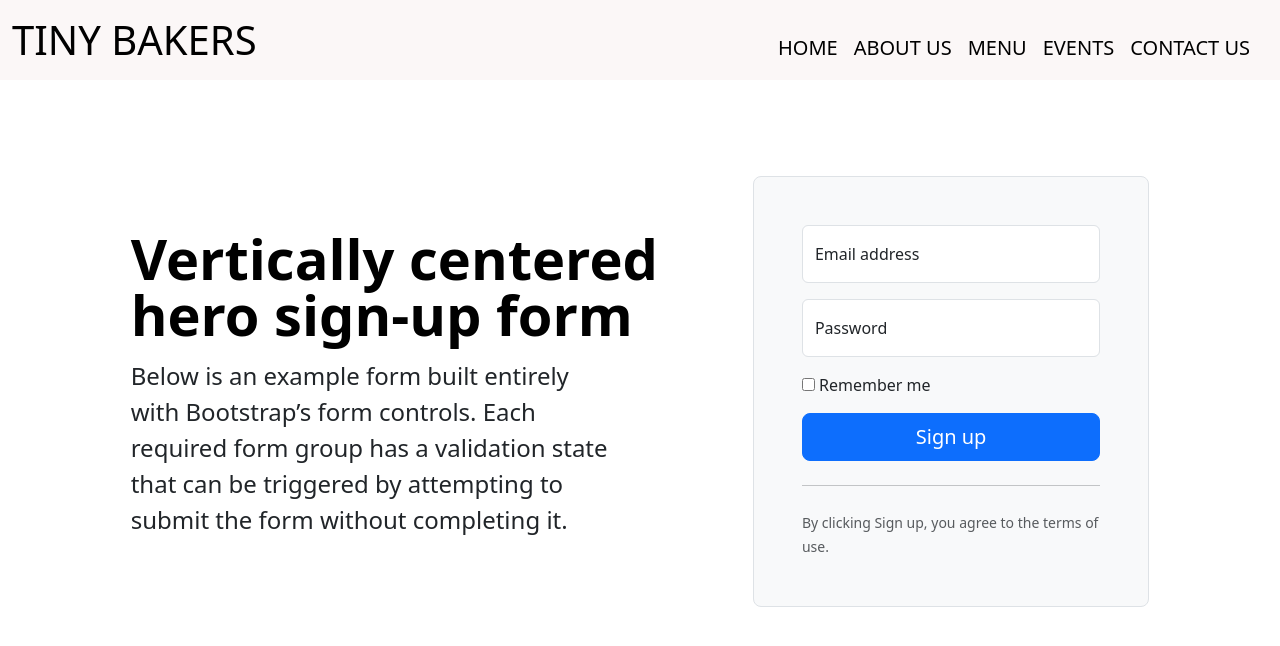
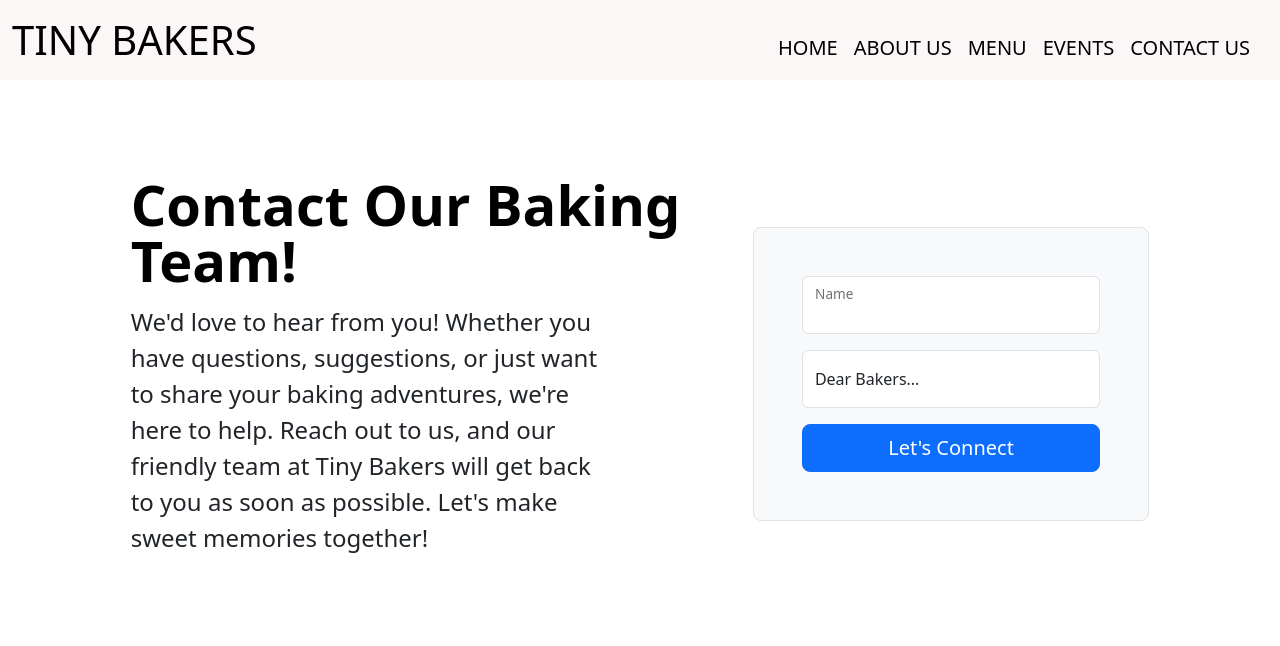
Before and after one commit to mhlangathabile/react-little-bakers, a React (Create React App) app: page /ContactUs in a window 1280 px wide. Shown: the top 646 px of the page. Built offline with nearby package versions, Linux system fonts and the light colour scheme.

Commit message:
ContactUs Component

```diff
--- a/src/Component/ContactUs.js
+++ b/src/Component/ContactUs.js
@@ -9,47 +9,34 @@ const ContactUs = () => {
         <div class="row align-items-center g-lg-5 py-5">
           <div class="col-lg-7 text-center text-lg-start">
             <h1 class="display-4 fw-bold lh-1 text-body-emphasis mb-3">
-              Vertically centered hero sign-up form
+              Contact Our Baking Team!
             </h1>
             <p class="col-lg-10 fs-4">
-              Below is an example form built entirely with Bootstrap’s form
-              controls. Each required form group has a validation state that can
-              be triggered by attempting to submit the form without completing
-              it.
+              We'd love to hear from you! Whether you have questions,
+              suggestions, or just want to share your baking adventures, we're
+              here to help. Reach out to us, and our friendly team at Tiny
+              Bakers will get back to you as soon as possible. Let's make sweet
+              memories together!
             </p>
           </div>
           <div class="col-md-10 mx-auto col-lg-5">
             <form class="p-4 p-md-5 border rounded-3 bg-body-tertiary">
               <div class="form-floating mb-3">
-                <input
-                  type="email"
-                  class="form-control"
-                  id="floatingInput"
-                  placeholder="name@example.com"
-                />
-                <label for="floatingInput">Email address</label>
+                <input type="text" class="form-control" id="floatingInput" />
+                <label for="floatingInput">Name</label>
               </div>
               <div class="form-floating mb-3">
                 <input
-                  type="password"
+                  type="textarea"
                   class="form-control"
                   id="floatingPassword"
                   placeholder="Password"
                 />
-                <label for="floatingPassword">Password</label>
-              </div>
-              <div class="checkbox mb-3">
-                <label>
-                  <input type="checkbox" value="remember-me" /> Remember me
-                </label>
+                <label for="floatingPassword">Dear Bakers...</label>
               </div>
               <button class="w-100 btn btn-lg btn-primary" type="submit">
-                Sign up
+                Let's Connect
               </button>
-              <hr class="my-4" />
-              <small class="text-body-secondary">
-                By clicking Sign up, you agree to the terms of use.
-              </small>
             </form>
           </div>
         </div>
```
